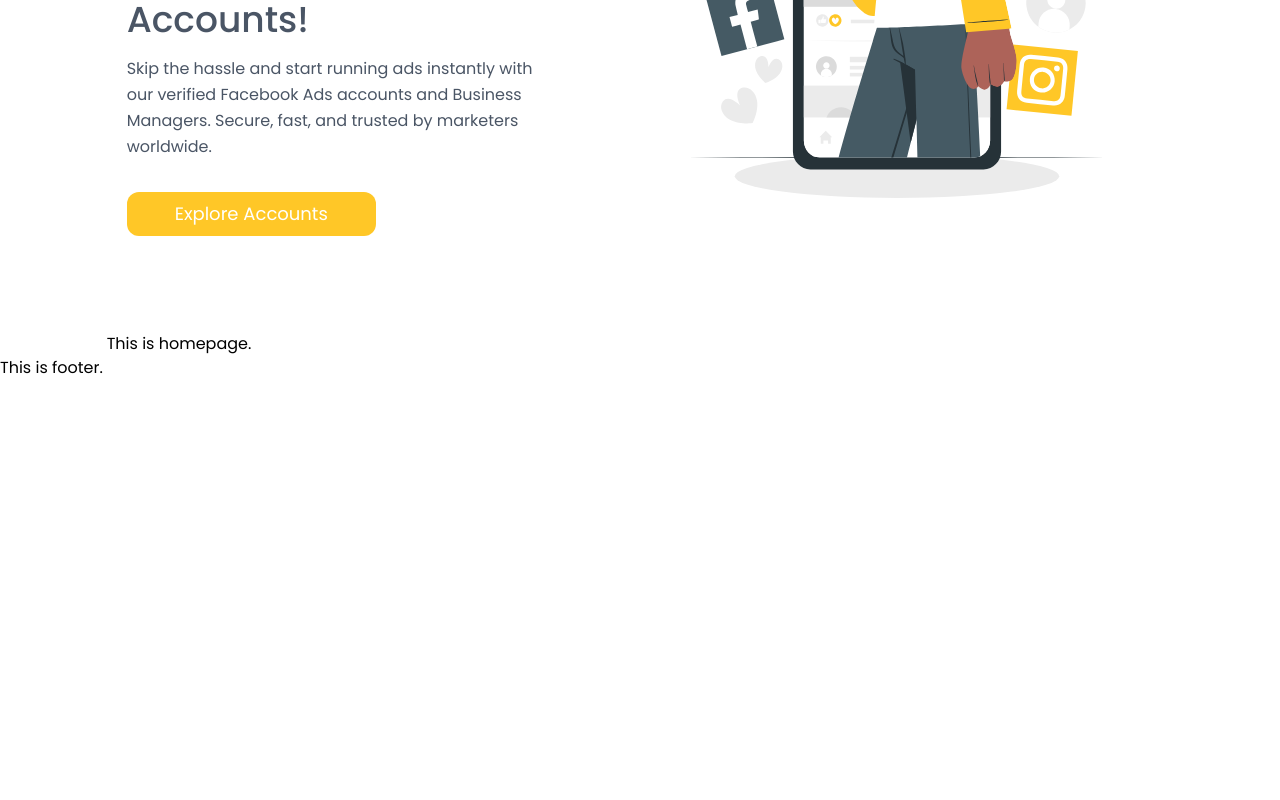
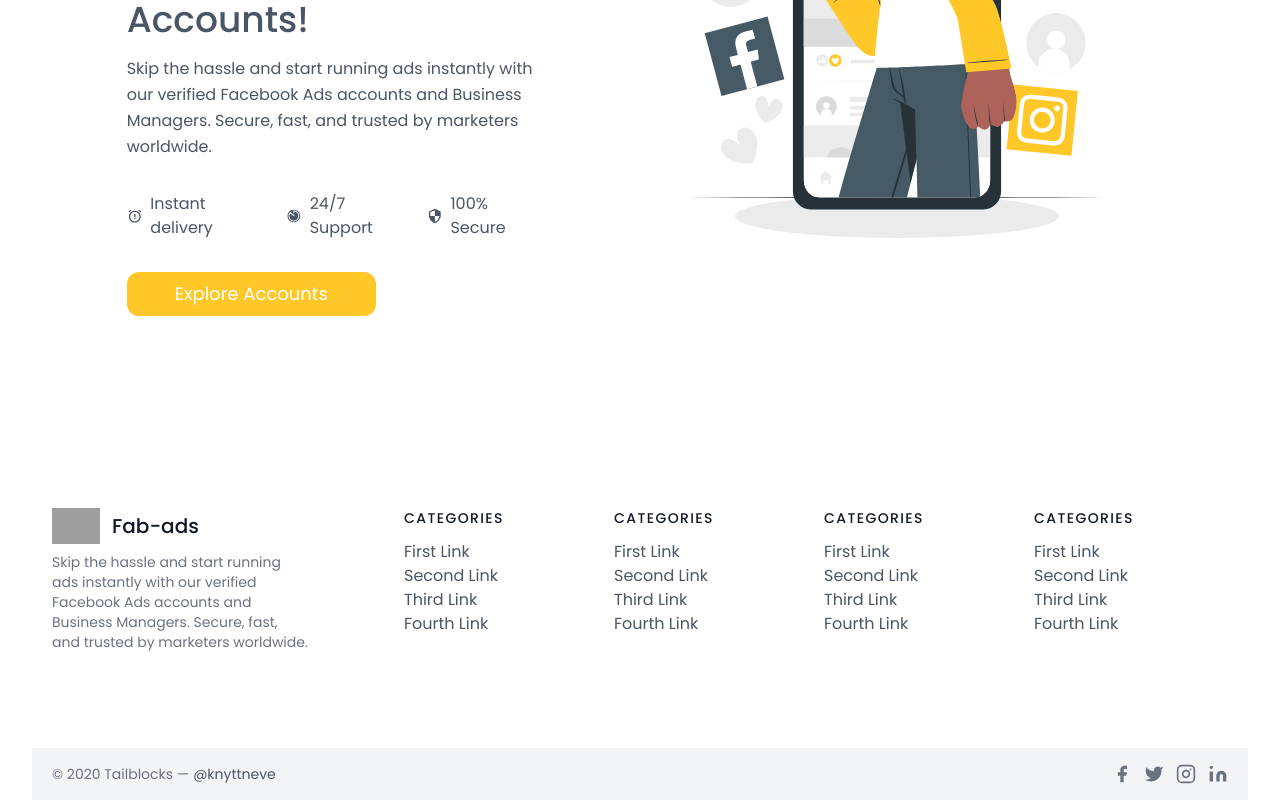
Before and after one commit to Ashikur-ai/Fab-ads, a React (Vite) app: page / in a window 1280 px wide. Shown: the part 468-1268 px from the top of the page. Before the commit the page ends 848 px from the top, so only its background shows below. Built offline with nearby package versions, Linux system fonts and the light colour scheme; grey boxes are pictures that could not be loaded.

Commit message:
footer completed

```diff
--- a/src/components/homepage/Banner.jsx
+++ b/src/components/homepage/Banner.jsx
@@ -1,5 +1,8 @@
 import React from 'react';
 import bannerImg from '@/assets/images/banner.svg'
+import { BiAlarmExclamation } from 'react-icons/bi';
+import { IoTimerSharp } from 'react-icons/io5';
+import { MdSecurity } from 'react-icons/md';
 const Banner = () => {
   return (
     <div>
@@ -8,13 +11,22 @@ const Banner = () => {
           <div className="lg:flex-grow md:w-1/2 lg:pr-24 md:pr-16 flex flex-col md:items-start md:text-left mb-16 md:mb-0 items-center text-center">
             <div className=" text-4xl mb-4 font-medium">
               <p className="font-bold text-6xl text-[var(--primary-color)] mb-4">Power Up Your Advertising with </p>
-
               <p> Premium Facebook Accounts!</p>
             </div>
-            <p className="mb-8 leading-relaxed">Skip the hassle and start running ads instantly with our verified Facebook Ads accounts and Business Managers. Secure, fast, and trusted by marketers worldwide.</p>
+            <p className=" leading-relaxed">
+              Skip the hassle and start running ads instantly with our verified Facebook Ads accounts and Business Managers. Secure, fast, and trusted by marketers worldwide.
+            </p>
+
+            <div className="flex my-8 w-full gap-4">
+              <div className="flex items-center gap-2"><BiAlarmExclamation />Instant delivery</div>
+              <div className="flex items-center gap-2"><IoTimerSharp />24/7 Support</div>
+              <div className="flex items-center gap-2"><MdSecurity />100% Secure</div>
+            </div>
+
             <div className="flex justify-center">
-              <button className="inline-flex text-white  bg-[var(--primary-color)] border-0 py-2 px-12 focus:outline-none hover:bg-indigo-600 rounded-xl text-lg">Explore Accounts</button>
-
+              <button className="inline-flex text-white  bg-[var(--primary-color)] border-0 py-2 px-12 focus:outline-none hover:bg-indigo-600 rounded-xl text-lg">
+                Explore Accounts
+              </button>
             </div>
           </div>
           <div className="lg:max-w-lg lg:w-full md:w-1/2 w-5/6 hover:animate-pulse">
--- a/src/components/shared/Footer.jsx
+++ b/src/components/shared/Footer.jsx
@@ -1,9 +1,123 @@
 import React from 'react';
+import logo from "@/assets/icons/logo.png"
 
 const Footer = () => {
   return (
-    <div>
-      This is footer.
+    <div className=' w-[95%] mx-auto'>
+      <footer class="text-gray-600 body-font">
+        <div class="container px-5 py-24 mx-auto flex md:items-center lg:items-start md:flex-row md:flex-nowrap flex-wrap flex-col">
+          <div class="w-64 flex-shrink-0 md:mx-0 mx-auto text-center md:text-left">
+            <a class="flex title-font font-medium items-center md:justify-start justify-center text-gray-900">
+              <img src={logo} className='w-12' alt="" />
+              <span class="ml-3 text-xl">Fab-ads</span>
+            </a>
+            <p class="mt-2 text-sm text-gray-500">
+              Skip the hassle and start running ads instantly with our verified Facebook Ads accounts and Business Managers. Secure, fast, and trusted by marketers worldwide.
+            </p>
+          </div>
+          <div class="flex-grow flex flex-wrap md:pl-20 -mb-10 md:mt-0 mt-10 md:text-left text-center">
+            <div class="lg:w-1/4 md:w-1/2 w-full px-4">
+              <h2 class="title-font font-medium text-gray-900 tracking-widest text-sm mb-3">CATEGORIES</h2>
+              <nav class="list-none mb-10">
+                <li>
+                  <a class="text-gray-600 hover:text-gray-800">First Link</a>
+                </li>
+                <li>
+                  <a class="text-gray-600 hover:text-gray-800">Second Link</a>
+                </li>
+                <li>
+                  <a class="text-gray-600 hover:text-gray-800">Third Link</a>
+                </li>
+                <li>
+                  <a class="text-gray-600 hover:text-gray-800">Fourth Link</a>
+                </li>
+              </nav>
+            </div>
+            <div class="lg:w-1/4 md:w-1/2 w-full px-4">
+              <h2 class="title-font font-medium text-gray-900 tracking-widest text-sm mb-3">CATEGORIES</h2>
+              <nav class="list-none mb-10">
+                <li>
+                  <a class="text-gray-600 hover:text-gray-800">First Link</a>
+                </li>
+                <li>
+                  <a class="text-gray-600 hover:text-gray-800">Second Link</a>
+                </li>
+                <li>
+                  <a class="text-gray-600 hover:text-gray-800">Third Link</a>
+                </li>
+                <li>
+                  <a class="text-gray-600 hover:text-gray-800">Fourth Link</a>
+                </li>
+              </nav>
+            </div>
+            <div class="lg:w-1/4 md:w-1/2 w-full px-4">
+              <h2 class="title-font font-medium text-gray-900 tracking-widest text-sm mb-3">CATEGORIES</h2>
+              <nav class="list-none mb-10">
+                <li>
+                  <a class="text-gray-600 hover:text-gray-800">First Link</a>
+                </li>
+                <li>
+                  <a class="text-gray-600 hover:text-gray-800">Second Link</a>
+                </li>
+                <li>
+                  <a class="text-gray-600 hover:text-gray-800">Third Link</a>
+                </li>
+                <li>
+                  <a class="text-gray-600 hover:text-gray-800">Fourth Link</a>
+                </li>
+              </nav>
+            </div>
+            <div class="lg:w-1/4 md:w-1/2 w-full px-4">
+              <h2 class="title-font font-medium text-gray-900 tracking-widest text-sm mb-3">CATEGORIES</h2>
+              <nav class="list-none mb-10">
+                <li>
+                  <a class="text-gray-600 hover:text-gray-800">First Link</a>
+                </li>
+                <li>
+                  <a class="text-gray-600 hover:text-gray-800">Second Link</a>
+                </li>
+                <li>
+                  <a class="text-gray-600 hover:text-gray-800">Third Link</a>
+                </li>
+                <li>
+                  <a class="text-gray-600 hover:text-gray-800">Fourth Link</a>
+                </li>
+              </nav>
+            </div>
+          </div>
+        </div>
+        <div class="bg-gray-100">
+          <div class="container mx-auto py-4 px-5 flex flex-wrap flex-col sm:flex-row">
+            <p class="text-gray-500 text-sm text-center sm:text-left">© 2020 Tailblocks —
+              <a href="https://twitter.com/knyttneve" rel="noopener noreferrer" class="text-gray-600 ml-1" target="_blank">@knyttneve</a>
+            </p>
+            <span class="inline-flex sm:ml-auto sm:mt-0 mt-2 justify-center sm:justify-start">
+              <a class="text-gray-500">
+                <svg fill="currentColor" stroke-linecap="round" stroke-linejoin="round" stroke-width="2" class="w-5 h-5" viewBox="0 0 24 24">
+                  <path d="M18 2h-3a5 5 0 00-5 5v3H7v4h3v8h4v-8h3l1-4h-4V7a1 1 0 011-1h3z"></path>
+                </svg>
+              </a>
+              <a class="ml-3 text-gray-500">
+                <svg fill="currentColor" stroke-linecap="round" stroke-linejoin="round" stroke-width="2" class="w-5 h-5" viewBox="0 0 24 24">
+                  <path d="M23 3a10.9 10.9 0 01-3.14 1.53 4.48 4.48 0 00-7.86 3v1A10.66 10.66 0 013 4s-4 9 5 13a11.64 11.64 0 01-7 2c9 5 20 0 20-11.5a4.5 4.5 0 00-.08-.83A7.72 7.72 0 0023 3z"></path>
+                </svg>
+              </a>
+              <a class="ml-3 text-gray-500">
+                <svg fill="none" stroke="currentColor" stroke-linecap="round" stroke-linejoin="round" stroke-width="2" class="w-5 h-5" viewBox="0 0 24 24">
+                  <rect width="20" height="20" x="2" y="2" rx="5" ry="5"></rect>
+                  <path d="M16 11.37A4 4 0 1112.63 8 4 4 0 0116 11.37zm1.5-4.87h.01"></path>
+                </svg>
+              </a>
+              <a class="ml-3 text-gray-500">
+                <svg fill="currentColor" stroke="currentColor" stroke-linecap="round" stroke-linejoin="round" stroke-width="0" class="w-5 h-5" viewBox="0 0 24 24">
+                  <path stroke="none" d="M16 8a6 6 0 016 6v7h-4v-7a2 2 0 00-2-2 2 2 0 00-2 2v7h-4v-7a6 6 0 016-6zM2 9h4v12H2z"></path>
+                  <circle cx="4" cy="4" r="2" stroke="none"></circle>
+                </svg>
+              </a>
+            </span>
+          </div>
+        </div>
+      </footer>
     </div>
   );
 };
--- a/src/pages/home/HomePage.jsx
+++ b/src/pages/home/HomePage.jsx
@@ -5,7 +5,6 @@ const HomePage = () => {
   return (
     <div>
       <Banner/>
-      This is homepage.
     </div>
   );
 };
```
